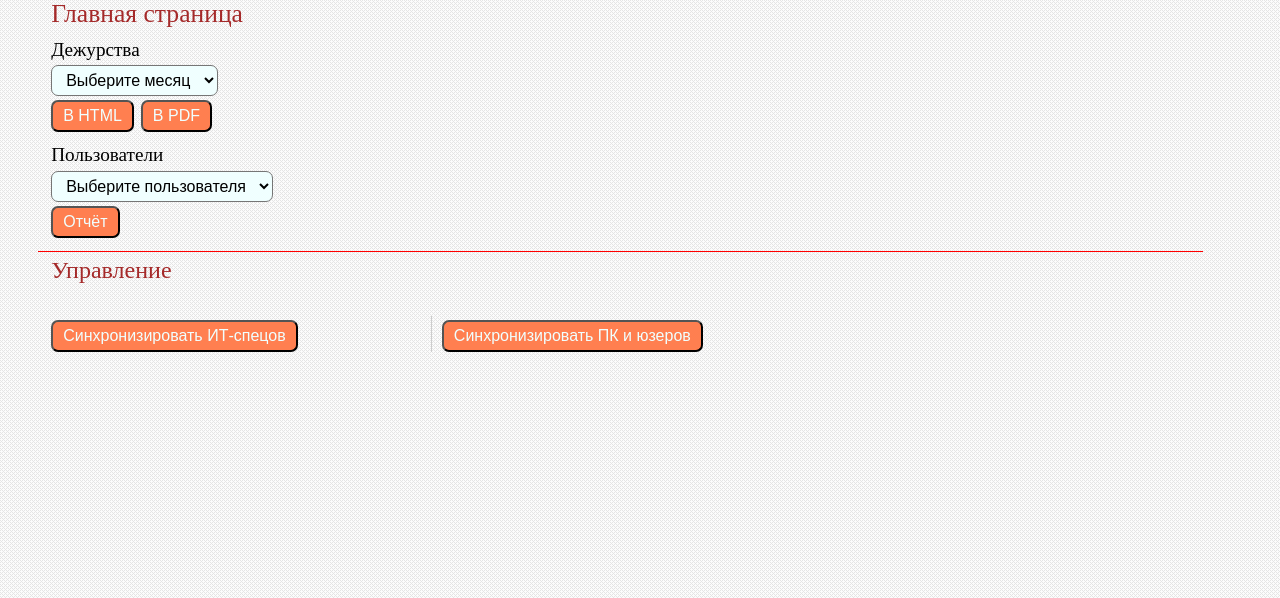
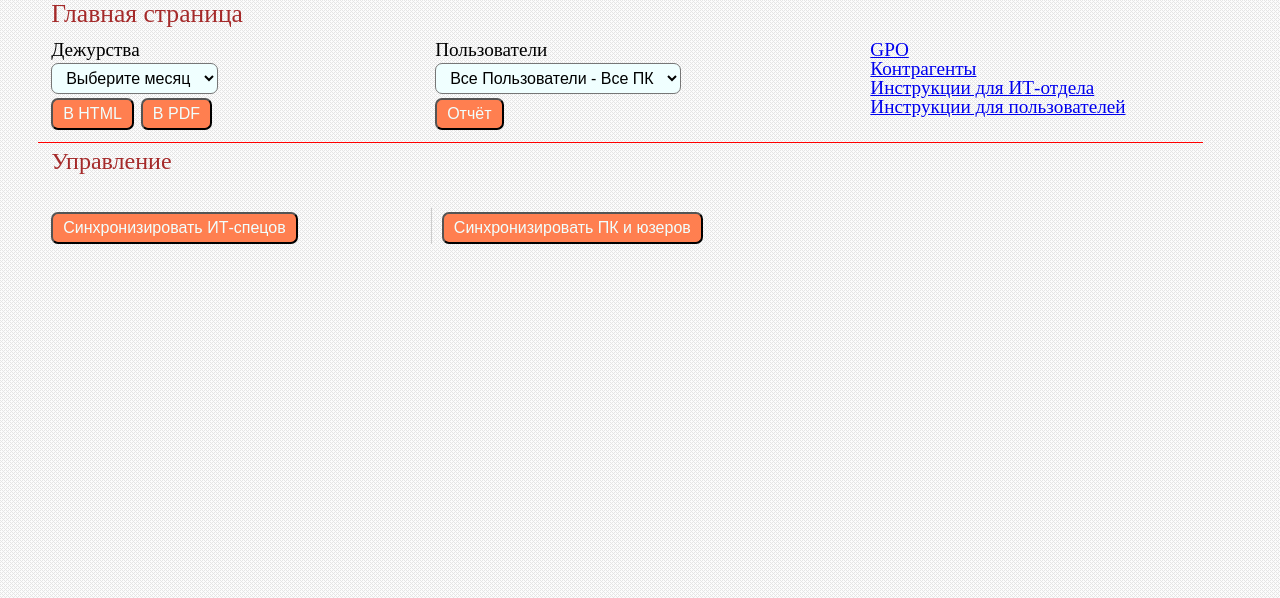
Before and after one commit to maximnelipin/it, a PHP site: page /php_scripts/main.php in a window 1280 px wide. Shown: the part 68-666 px from the top of the page. Run offline with PHP 8.4, Linux system fonts and the light colour scheme; the visitor is signed in with stand-in values (Sample User, id 1); data that the repository does not hold is empty.

Commit message:
Сделал дизайн главной

```diff
--- a/form/mainhtml.php
+++ b/form/mainhtml.php
@@ -14,9 +14,10 @@
 	include $_SERVER['DOCUMENT_ROOT'].'/php_scripts/func.php';
 	?>
 	    <h2 class="title"> Главная страница</h2>
-
+	    <div class="repmain">
+	   		<div class="mainleft">
 			   <form action=""  method="get" target="_blank" id="sched">
-	    	<div class="field">
+			    	<div >
 			    		<label for="monyear" > Дежурства</label>
 			    		<select required class="text" size="1" name="monyear">
 			    			<option disabled selected>Выберите месяц</option>
@@ -41,11 +42,13 @@
 					   	</div>
 			    	</div>
 			    </form>
+		    </div>
+		    <div class="maincenter">
 			    <form action="usrpc.php"  method="get" target="_blank" >
-	    	<div class="field">
+			    	<div >
 			    		<label for="usr" > Пользователи</label>
 			    		<select required class="text" size="1" name="usr">
-	    			<option selected value="all">Выберите пользователя</option>
+			    			<option selected value="all">Все Пользователи - Все ПК</option>
 			    			<?php
 
 								$selsql='SELECT login,fio FROM listuser
@@ -66,7 +69,22 @@
 				   		</div>
 			    	</div>
 			    </form>
-
+		    </div>
+			<div class="mainright">
+				<div>
+				    <a href=gpo.php target="_blank"> GPO </a>
+				</div>
+				<div>
+				    <a href=agent.php target="_blank"> Контрагенты </a>
+				</div>
+				<div>
+				    <a href=itinst.php target="_blank"> Инструкции для ИТ-отдела </a>
+				</div>
+				<div>
+				    <a href=usrinst.php target="_blank"> Инструкции для пользователей </a>
+			    </div>
+			</div>
+		</div>
 	    <div class='ctrl' >
 	    <h3 > Управление</h3>
 	   		 <div class='ctrl_col' >
--- a/stylesheet/General.css
+++ b/stylesheet/General.css
@@ -41,7 +41,8 @@ header .rightcolumn {
 	border-top: 1px solid red;
 	padding-bottom:6px;
 	margin-top:1%;
-	padding-top:6px
+	padding-top:6px;
+	overflow: auto;
 
 }
 .ctrl{
--- a/stylesheet/main.css
+++ b/stylesheet/main.css
@@ -32,3 +32,27 @@ select {
 	margin-bottom:1%;
 
 }
+.mainleft{
+	float:left;
+	width:29%;
+	margin-bottom: 1%;
+	padding-left: 1%;
+	margin-left: 3%;
+
+}
+.maincenter{
+	float:left;
+	width:30%;
+	margin-bottom: 1%;
+	padding-left: 1%;
+
+
+}
+.mainright{
+	float:left;
+	margin-bottom: 1%;
+	padding-left: 1%;
+	margin-left: 3%;
+
+
+	}
```
Lines whose indentation alone changed are shown as unchanged.
